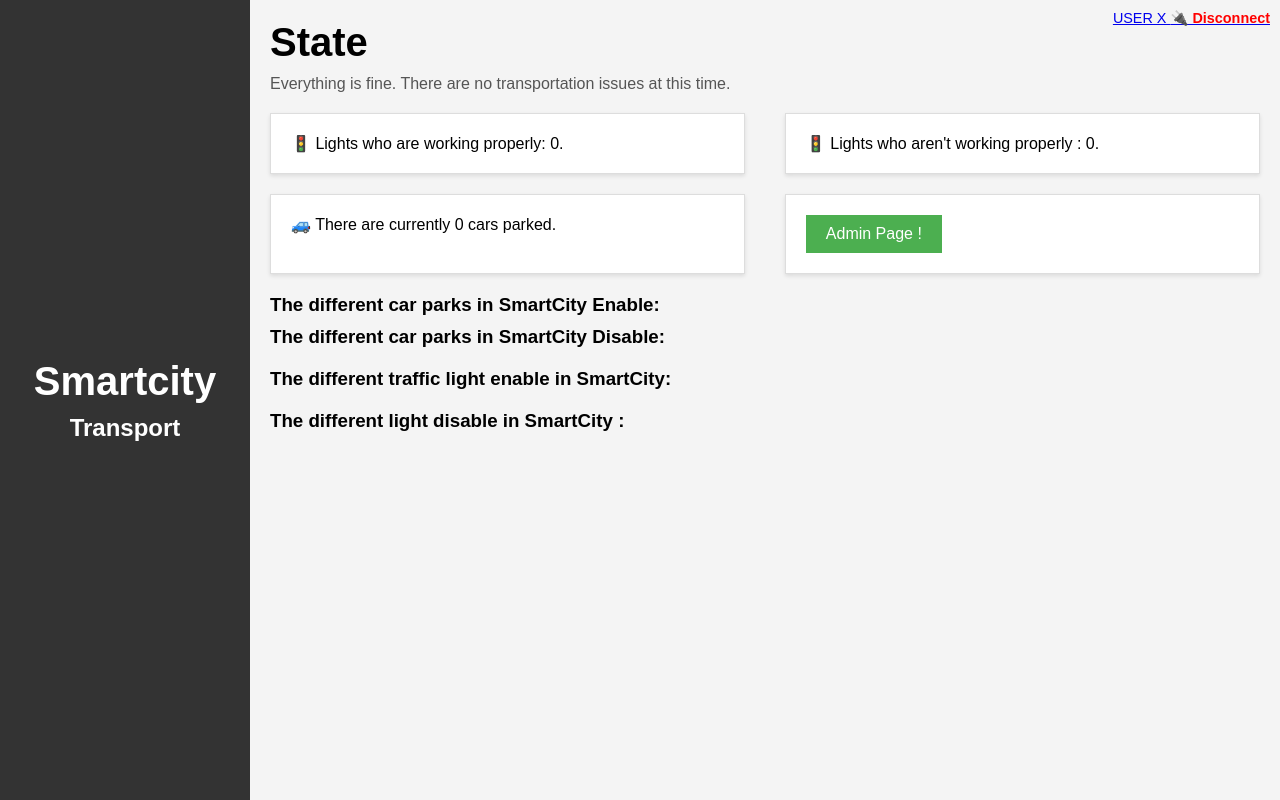
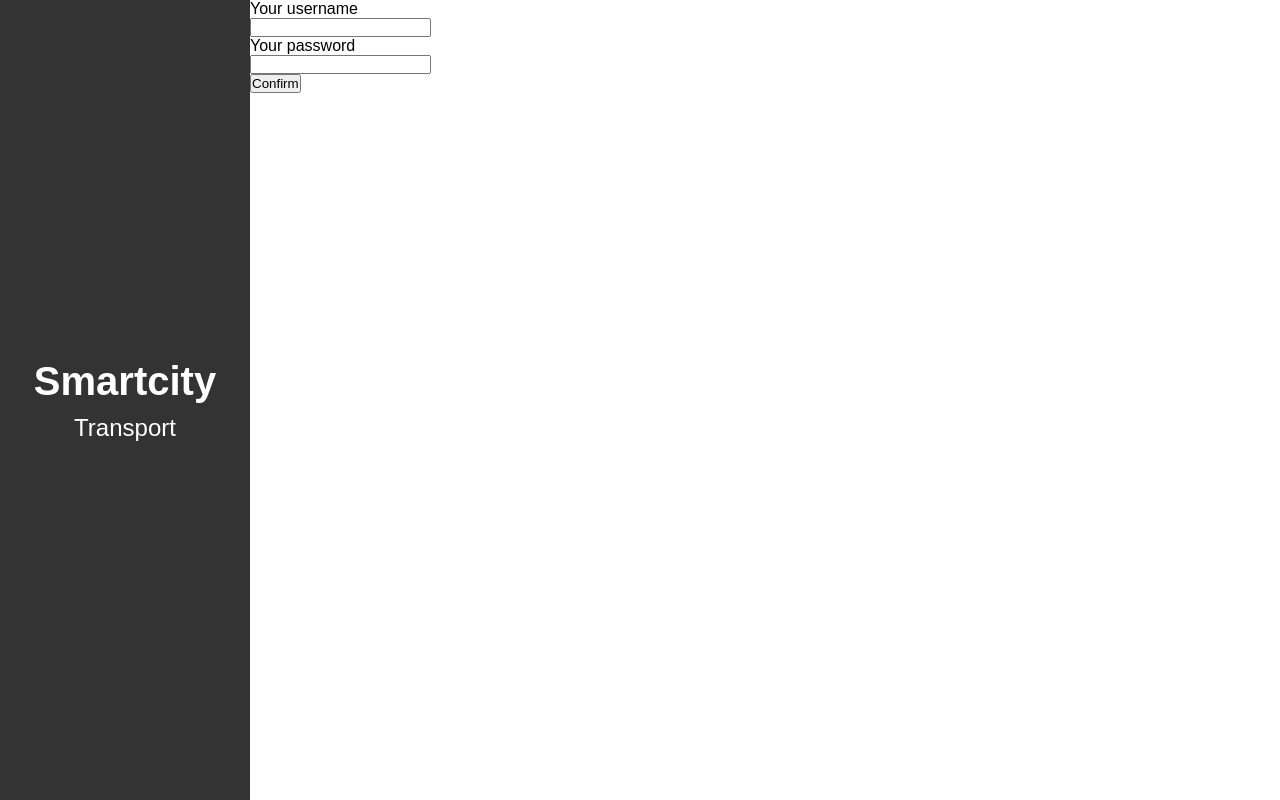
Before and after one commit to trifoil/projet-inter, a PHP site: page / in a window 1280 px wide. Run offline with PHP 8.4, Linux system fonts and the light colour scheme; data that the repository does not hold is empty.

Commit message:
Add login page done by Noah

```diff
--- a/php/file_php/home.php
+++ b/php/file_php/home.php
@@ -1,11 +1,11 @@
-
+<?php include '../src/model.php';?>
 <!DOCTYPE html>
 <html lang="fr">
 <head>
     <meta charset="UTF-8">
     <meta name="viewport" content="width=device-width, initial-scale=1.0">
     <title>SmartCity Transport</title>
-    <link rel="stylesheet" href="style/styles.css">
+    <link rel="stylesheet" href="../style/styles.css">
 </head>
 <body>
 
@@ -23,19 +23,19 @@
 
             <div class="status-section">
                 <div class="status-box">
-                    <p>🚦 Lights who are working properly: <?= $sum_enable?>.</p>
+                    <p>🚦 Lights who are working properly: <?= getNbrTrafficLight(1)?>.</p>
                 </div>
                 <div class="status-box">
-                    <p>🚦 Lights who aren't working properly : <?= $sum_disable?>.</p>
+                    <p>🚦 Lights who aren't working properly : <?= getNbrTrafficLight(0)?>.</p>
                 </div>
             </div>
 
             <div class="status-section">
                 <div class="status-box">
-                    <p>🚙 There are currently <?= $busy_place?> cars parked.</p>
+                    <p>🚙 There are currently <?= getOccupedPlaces()?> cars parked.</p>
                 </div>
                 <div class="status-box">
-                   <a href="file_php/gestion.php"> <button class="add-carpark">Admin Page !</button></a>
+                   <a href="gestion.php"> <button class="add-carpark">Admin Page !</button></a>
                 </div>
             </div>
 
@@ -44,14 +44,14 @@
                 <h3>The different car parks in SmartCity Enable:</h3>
                 <ul>
                     <?php
-                        foreach ($parking_enable as $pe) {
+                        foreach (getParking(1) as $pe) {
                                 echo '<li>',$pe['Location'],' : ', $pe['AvailablePlaces'], ' places restantes sur ',$pe['TotalPlace'],'</li>';}
                     ?>
                 </ul>
                 <h3>The different car parks in SmartCity Disable:</h3>
                 <ul>
                     <?php
-                        foreach ($parking_disable as $pd) {
+                        foreach (getParking(0) as $pd) {
                             echo '<li>',$pd['Location'];}
                     ?>
                 </ul>
@@ -60,7 +60,7 @@
                 <h3>The different traffic light enable in SmartCity:</h3>
                     <ul>
                         <?php
-                            foreach ($traffic_light_enable as $tl_e) {
+                            foreach (getTrafficLight(1) as $tl_e) {
                                     echo '<li>',$tl_e['Name'],' : ', $tl_e['Location'], ' waiting time : ',$tl_e['Affluence'],'min</li>';}
                         ?>
                     </ul>
@@ -69,7 +69,7 @@
                 <h3>The different light disable in SmartCity :</h3>
                     <ul>
                         <?php
-                            foreach ($traffic_light_disable as $tl_d) {
+                            foreach (getTrafficLight(0) as $tl_d) {
                                     echo '<li>',$tl_d['Location'],$tl_d['Name'], 'waiting time x';}
                         ?>
             </div>
--- /dev/null
+++ b/php/file_php/login.php
@@ -0,0 +1,62 @@
+<!DOCTYPE html>
+<html lang="fr">
+<head>
+  <meta charset="UTF-8">
+  <title>Formulaire de connexion</title>
+  <link rel="stylesheet" href="style/styles_login.css">
+</head>
+<body>
+    <div class="container">
+        <div class="sidebar">
+            <h1>Smartcity</h1>
+            <h2>Transport</h2>
+        </div>
+        <form class="carpark-form" method="POST" action="file_php/home.php">
+            <div>
+                <label for="username">Your username</label><br>
+                <input type="text" name="username" id="">
+            </div>
+            <div>
+                <label for="password">Your password</label><br>
+                <input type="password" name="password" id="">
+            </div>
+            <button type="submit" name="Connexion" class="confirm-btn">Confirm</button>
+        </form>
+    </div>
+</body>
+<?php
+session_start(); // Démarrage de la session
+if ($_SERVER["REQUEST_METHOD"] == "POST") {
+    // Récupération des données du formulaire
+    $username = filter_input(INPUT_POST, 'username', FILTER_SANITIZE_STRING);
+    $password = filter_input(INPUT_POST, 'password', FILTER_SANITIZE_STRING);
+
+    // Connexion à ADDS
+    $ldap = connect_to_ldap($username, $password);
+
+    if (!$ldap) {
+        // Erreur de connexion
+        echo "Erreur de connexion à ADDS.";
+    } else {
+        // Connexion réussie
+        // Enregistre un journal
+        file_put_contents("logs/connecte.log", "L'utilisateur " . $username . " s'est connecté à : " . date("Y-m-d H:i:s") . "\n", FILE_APPEND);
+        // Démarrer une session pour l'utilisateur
+        $_SESSION['username'] = $username;
+
+        // Récupérer le DN de l'utilisateur
+        $userDN = get_user_dn($ldap, $username);
+
+        // Vérifier si l'utilisateur fait partie du groupe GG_AdminTransport
+        if ($userDN && check_user_group($ldap, $userDN, 'GG_AdminTransport')) {
+            // Redirige vers la page admin
+            header("Location: file_php/home.php");
+        } else {
+            // Redirige vers la page user FONCTIONNE PAS
+            header("Location: file_php/gestion.php");
+        }
+        exit();
+    }
+}
+?>
+</html>
--- a/php/index.php
+++ b/php/index.php
@@ -1,14 +1,7 @@
 <?php
 require ('src/model.php');
 try  {
-    $parking_enable = getParking(1);
-    $parking_disable = getParking(0);
-    $busy_place = getOccupedPlaces();
-    $traffic_light_enable = getTrafficLight(1);
-    $traffic_light_disable = getTrafficLight(0);
-    $sum_enable= getNbrTrafficLight(1);
-    $sum_disable = getNbrTrafficLight(0);
-    require('file_php/home.php');
+    require('file_php/login.php');
 }
 catch (Exception $e) {
     echo '<html><body>Erreur ! ' . $e->getMessage() . '</body></html>';
--- a/php/src/model.php
+++ b/php/src/model.php
@@ -161,3 +161,42 @@ function updateParking($id, $a_places, $t_places, $enable) {
         // Exécution de la requête
         return $query->execute();
 };
+function connect_to_ldap($username, $password) {
+    // Paramètres de connexion à ADDS
+    $ldapHost = 'ldap://192.168.100.2'; // URL de ton serveur LDAP
+    $ldapPort = 389; // Port LDAP par défaut
+    $ldapBaseDn = 'DC=smartcity,DC=lan';
+
+    // Connexion à ADDS
+    $ldap = ldap_connect($ldapHost, $ldapPort);
+    if (!$ldap) {
+        return false;
+    }
+    ldap_set_option($ldap, LDAP_OPT_PROTOCOL_VERSION, 3);
+    ldap_set_option($ldap, LDAP_OPT_REFERRALS, 0);
+
+    // Authentification sur ADDS
+    $bind = ldap_bind($ldap, $username . "@smartcity.lan", $password);
+    if (!$bind) {
+        return false;
+    }
+
+    // Retourne la connexion à ADDS
+    return $ldap;
+};
+
+// Fonction pour récupérer le DN de l'utilisateur
+function get_user_dn($ldap, $username) {
+    $filter = "(sAMAccountName=$username)";
+    $result = ldap_search($ldap, "DC=smartcity,DC=lan", $filter, array("dn"));
+    $entries = ldap_get_entries($ldap, $result);
+    return ($entries["count"] > 0) ? $entries[0]["dn"] : null;
+};
+
+// Fonction pour vérifier si l'utilisateur fait partie du groupe
+function check_user_group($ldap, $userDN, $group) {
+    $filter = "(member=CN=$group,OU=GG,OU=Groups,DC=smartcity,DC=lan)";
+    $result = ldap_search($ldap, $userDN, $filter, array("dn"));
+    $entries = ldap_get_entries($ldap, $result);
+    return ($entries["count"] > 0);
+};
```
Also changed, not shown: php/file_php/gestion.php (+5 -8 lines), php/file_php/loginbd.php (deleted, +0 -15 lines).
